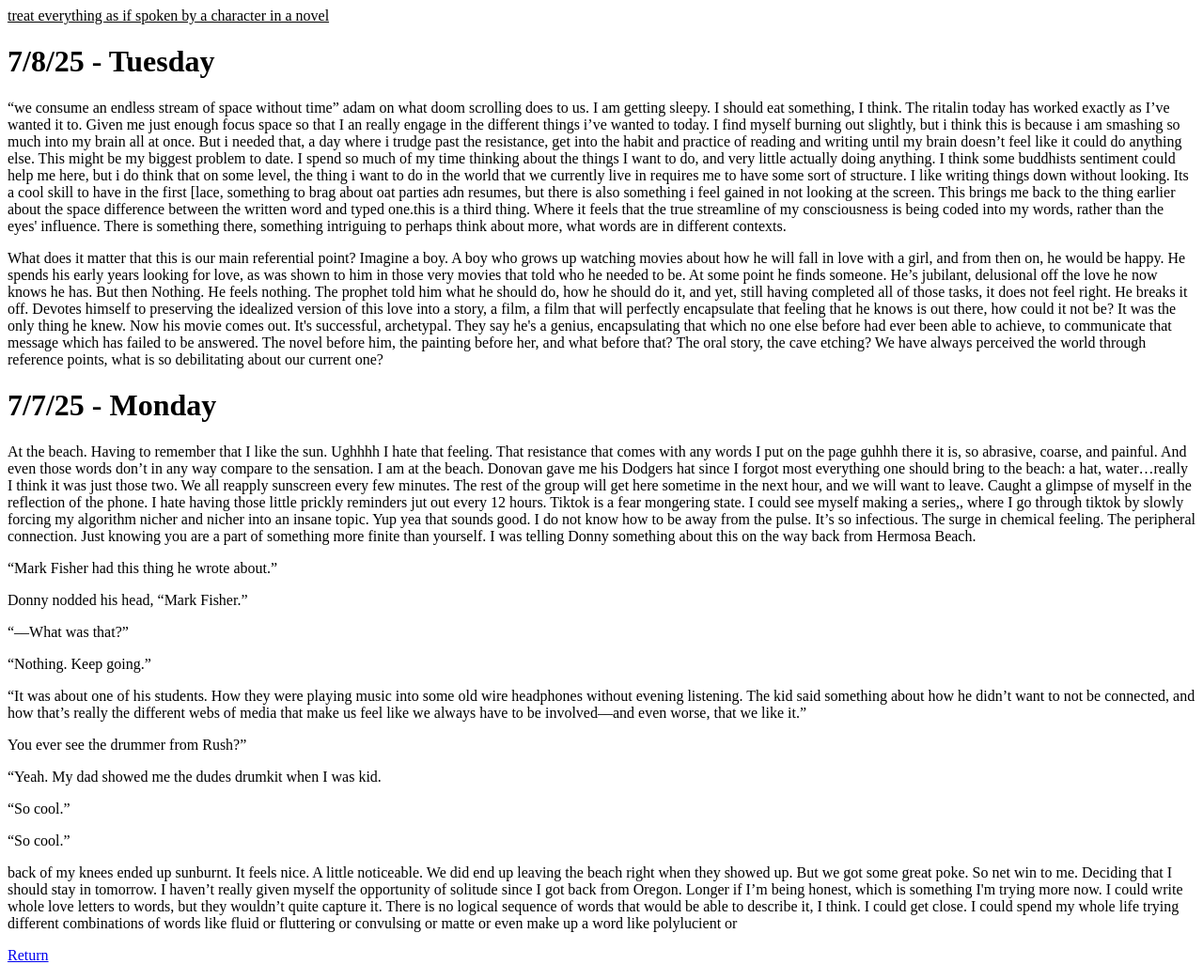
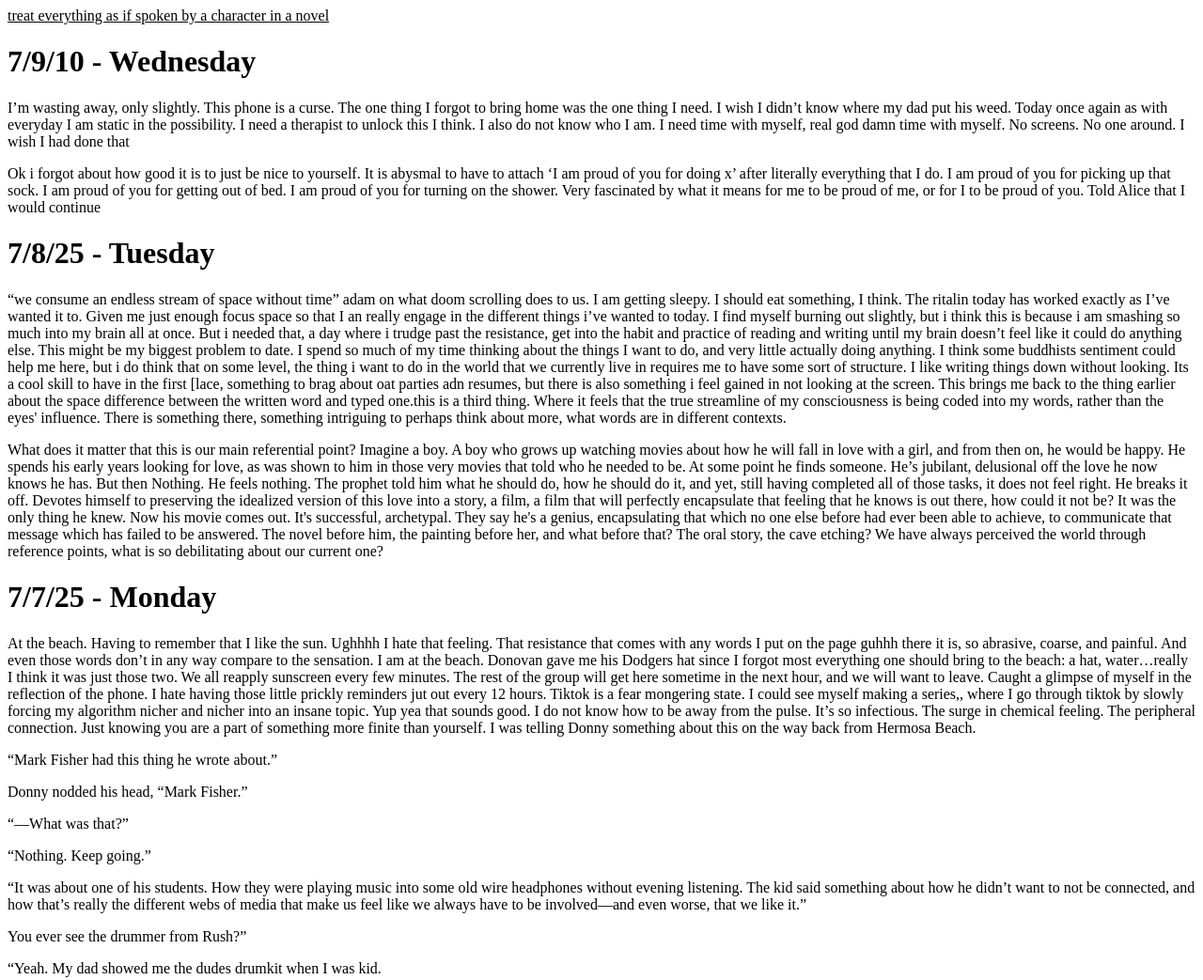
Before and after one commit to LiamSerwin/Website, a plain HTML site: page real.html in a window 1280 px wide. Shown: the top 1043 px of the page at 94% size. Drawn offline with Linux system fonts and the light colour scheme.

Commit message:
Update real.html

```diff
--- a/real.html
+++ b/real.html
@@ -19,6 +19,14 @@
     treat everything as if spoken by a character in a novel
   </header>
 
+<div class="entry">
+    <h1>7/9/10 - Wednesday</h1>
+        <p>I’m wasting away, only slightly. This phone is a curse. The one thing I forgot to bring home was the one thing I need. I wish I didn’t know where my dad put his weed. Today once again as with everyday I am static in the possibility. I need a therapist to unlock this I think. I also do not know who I am. I need time with myself, real god damn time with myself. No screens. No one around. I wish I had done that </p>
+
+<p> Ok i forgot about how good it is to just be nice to yourself. It is abysmal to have to attach
+‘I am proud of you for doing x’ after literally everything that I do. I am proud of you for picking up that sock. I am proud of you for getting out of bed.  I am proud of you for turning on the shower. Very fascinated by what it means for me to be proud of me, or for I to be proud of you. Told Alice that I would continue
+ </p>
+    </div>
 
 <div class="entry">
       <h1>7/8/25 - Tuesday </h1>
```
